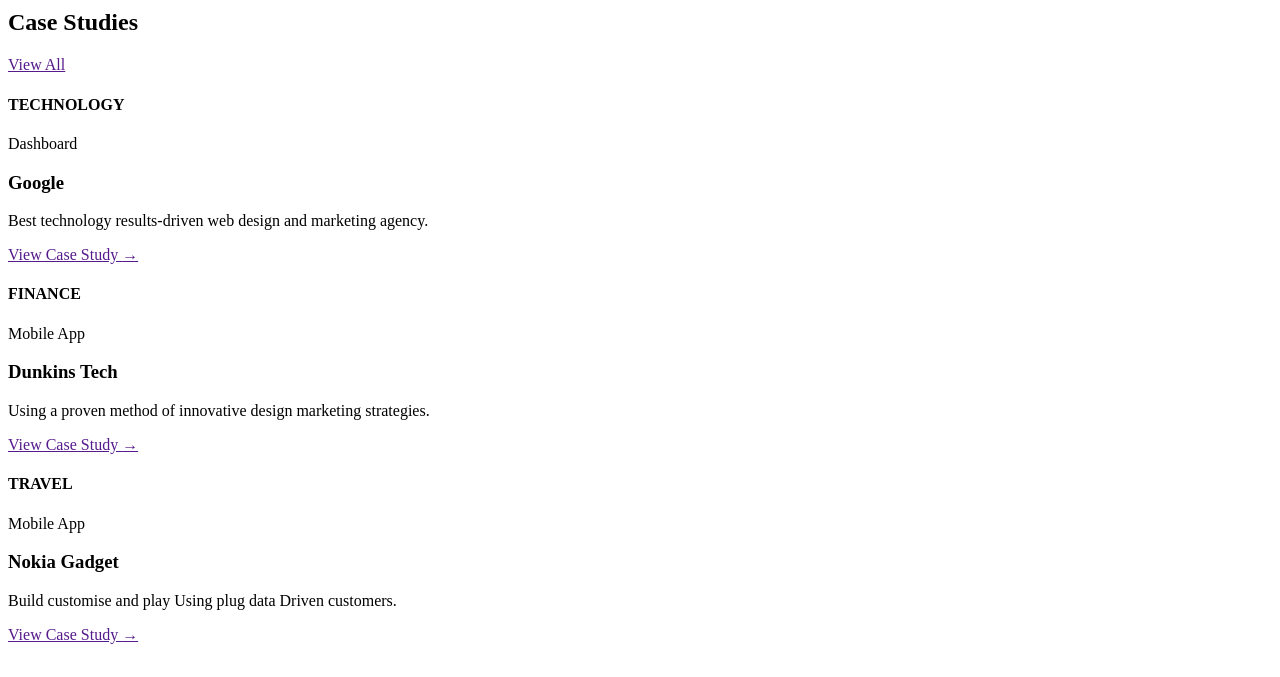
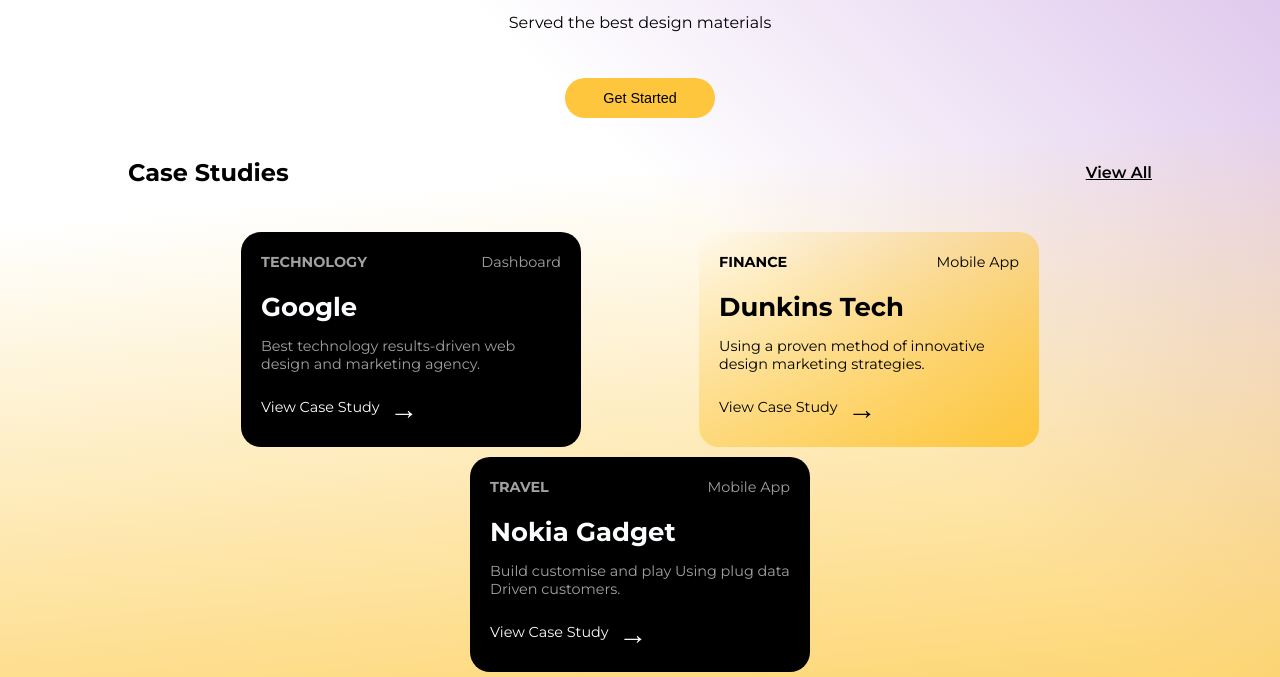
Before and after one commit to Olprog59/douai_html_css, a plain HTML site: page mardi_04_01_22/mardi_04_01_22.html in a window 1280 px wide. Shown: the part 336-1013 px from the top of the page. Before the commit the page ends 988 px from the top, so only its background shows below. Drawn offline with Linux system fonts and the light colour scheme.

Commit message:
add links css to mardi_04_01_22.html

```diff
--- a/mardi_04_01_22/mardi_04_01_22.html
+++ b/mardi_04_01_22/mardi_04_01_22.html
@@ -4,6 +4,7 @@
 	<meta charset="UTF-8">
 	<meta name="viewport" content="width=device-width, user-scalable=no, initial-scale=1.0, maximum-scale=1.0, minimum-scale=1.0">
 	<meta http-equiv="X-UA-Compatible" content="ie=edge">
+	<link rel="stylesheet" href="./assets/css/mardi_04_01_22.css">
 	<title>Exercice 2</title>
 	<style>
 
```
